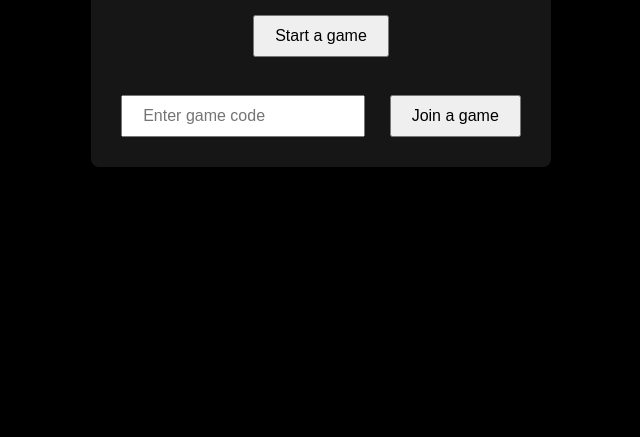
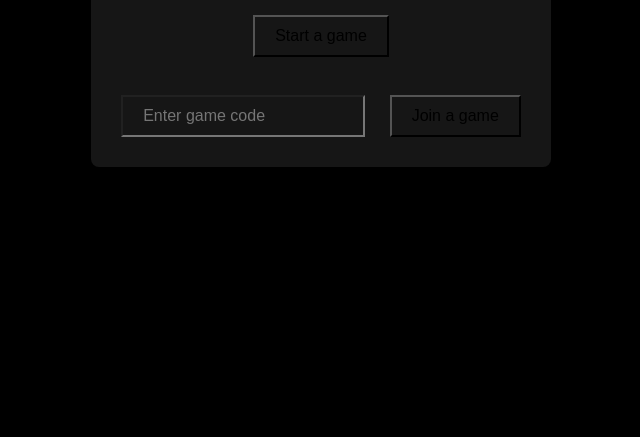
Before and after one commit to Arp-s/mystical-creature, a website: page index.html in a window 1280 px wide. Shown: the part 363-800 px from the top of the page, without its empty margins (319-959 px from the left). Drawn offline with Linux system fonts and the light colour scheme.

Commit message:
Update styles.css

```diff
--- a/frontend/styles.css
+++ b/frontend/styles.css
@@ -28,8 +28,10 @@ button, input {
     padding: 10px 20px;
     margin: 10px;
     font-size: 16px;
+    background: inherit;
 }
 
 input {
     width: 200px;
+    background: inherit;
 }
```
